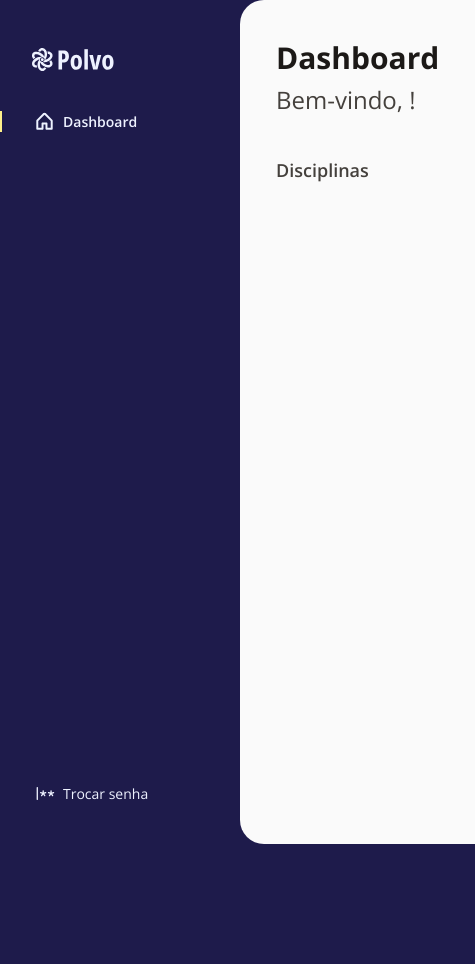
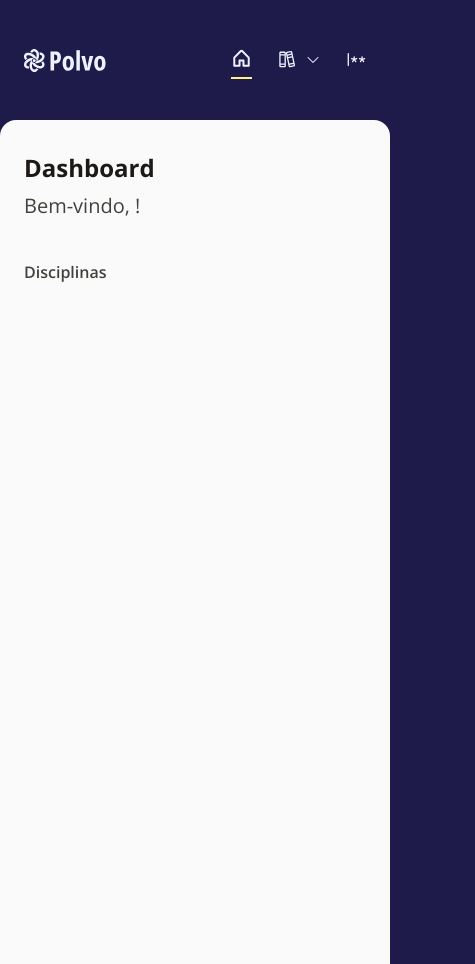
Before and after one commit to micapareddes/quiz-labtic, a website: page frontend/src/aluno/dashboard.html in a window 390 px wide. Shown: the whole page, 475 px wide, since content can reach past the window. Before the commit the page ends 844 px from the top, so only its background shows below. Drawn offline with nearby package versions, Linux system fonts and the light colour scheme; no server answers.

Commit message:
responsividade do dashboard sem JS

```diff
--- a/frontend/src/aluno/dashboard.html
+++ b/frontend/src/aluno/dashboard.html
@@ -12,33 +12,42 @@
     <link href="https://fonts.googleapis.com/css2?family=Open+Sans:ital,wght@0,300..800;1,300..800&display=swap" rel="stylesheet">
 
 </head>
-<body class="bg-indigo-950 grid-container text-stone-900">
-    <header class="bg-indigo-950 h-full col-span-1 box-border flex flex-col">
-        <div class="pt-12 pl-8">
-            <img src="../img/logo-light.svg" alt="Logo Polvo Branca">
+<body class="bg-indigo-950 grid-container text-stone-900 h-screen overflow-y-scroll md:overflow-hidden">
+
+    <header class="bg-indigo-950 md:h-full col-span-1 box-border flex flex-row items-center lg:items-start md:flex-col">
+        <div class="py-6 md:py-0 md:pt-12 pl-6 md:pl-0 lg:pl-8">
+            <img src="../img/logo-light.svg" alt="Logo de lado Polvo Branca" class="block md:hidden lg:block">
+            <img src="../img/logo-icon.svg" alt="Logo icone Polvo Branca" class="hidden md:block lg:hidden">
         </div>
-            <nav class="flex-1 overflow-y-auto py-10">
-                <ul class="flex flex-col h-full gap-6">
+            <nav class="flex-1 py-10">
+                <ul class="flex md:flex-col h-full gap-6 justify-end pr-6 md:pr-0">
                     <li>
-                        <a rel="stylesheet" data-active="true" href="" class="group flex items-center gap-2 px-8 border-l-2 border-transparent hover:border-l-yellow-200 data-[active=true]:border-l-yellow-200">
-                        <img src="../img/icones/house.svg" width="21" height="21" alt="Icone de casa branca">
-                        <p class="text-sm text-indigo-50 group-hover:font-semibold group-data-[active=true]:font-semibold">Dashboard</p>
+                        <a rel="stylesheet" data-active="true" href="" class="group flex items-center gap-2 py-2 md:py-0 md:px-8 border-b-2 md:border-b-0 md:border-l-4 border-transparent hover:border-l-yellow-200 data-[active=true]:border-l-yellow-200 data-[active=true]:border-b-yellow-200">
+                            <img src="../img/icones/house.svg" width="21" height="21" alt="Icone de casa branca">
+                            <p class="hidden lg:block text-sm text-indigo-50 group-hover:font-semibold group-data-[active=true]:font-semibold">Dashboard</p>
+                        </a>
+                    </li>
+                    <li>
+                        <a rel="stylesheet" data-active="false" href="" class="group flex items-center gap-2 py-2 md:py-0 md:px-8 border-b-2 md:border-b-0 md:border-l-4 border-transparent hover:border-l-yellow-200 data-[active=true]:border-l-yellow-200 data-[active=true]:border-b-yellow-200">
+                            <img src="../img/icones/books.svg" width="21" height="21" alt="Icone de casa branca">
+                            <p class="hidden lg:block text-sm text-indigo-50 group-hover:font-semibold group-data-[active=true]:font-semibold">Disciplinas</p>
+                            <button class="ml-0 lg:ml-5"><img src="../img/icones/caret-down.svg" alt="Seta para abixo"></button>
                         </a>
                     </li>
                     <li class="mt-auto">
-                        <a rel="stylesheet" href="" class="group flex items-center gap-2 px-8 border-l-2 border-transparent hover:border-l-yellow-200">
-                        <img src="../img/icones/password.svg" width="21" height="21" alt="Icone de casa branca">
-                        <p class="text-indigo-50 text-sm group-hover:font-semibold">Trocar senha</p>
+                        <a rel="stylesheet" href="" data-active="false" class="group flex items-center gap-2 py-2 md:py-0 md:px-8 border-b-2 md:border-b-0 md:border-l-4 border-transparent hover:border-l-yellow-200 data-[active=true]:border-l-yellow-200 data-[active=true]:border-b-yellow-200">
+                            <img src="../img/icones/password.svg" width="21" height="21" alt="Icone de casa branca">
+                            <p class="hidden lg:block text-indigo-50 text-sm group-hover:font-semibold">Trocar senha</p>
                         </a>
                     </li>
                 </ul>
             </nav>
     </header>
 
-    <main class="bg-neutral-50 h-full flex flex-col col-span-1 rounded-s-3xl px-9 py-10 overflow-scroll">
-        <h1 class="text-3xl font-bold mb-2">Dashboard</h1>
-        <h2 class="text-2xl text-stone-700">Bem-vindo, <span id="nome-aluno"></span>!</h2>
-        <h3 class="text-lg font-semibold text-stone-700 mt-10 mb-2">Disciplinas</h3>
+    <main class="bg-neutral-50 h-full flex flex-col col-span-1 rounded-t-2xl md:rounded-r-none md:rounded-s-3xl px-6 md:px-9 py-8 md:py-10 md:overflow-y-scroll">
+        <h1 class="md:text-3xl text-2xl font-bold mb-2">Dashboard</h1>
+        <h2 class="text-xl md:text-2xl text-stone-700">Bem-vindo, <span id="nome-aluno"></span>!</h2>
+        <h3 class="text-base md:text-lg font-semibold text-stone-700 mt-10 mb-2">Disciplinas</h3>
         <nav>
             <ul id="lista-disciplinas">
 
--- a/frontend/src/global.css
+++ b/frontend/src/global.css
@@ -8,3 +8,15 @@ body {
     grid-template-rows: 1fr;
     height: 100vh;
 }
+
+@media (max-width: 767px) {
+    .grid-container {
+        display: block;
+    }
+}
+
+@media (min-width: 768px) and (max-width: 1023px) {
+    .grid-container {
+        grid-template-columns: 100px 1fr;
+    }
+}
```
Also changed, not shown: frontend/src/img/icones/books.svg (added), frontend/src/img/icones/caret-down.svg (added), frontend/src/img/logo-icon.svg (added), frontend/src/output.css.
